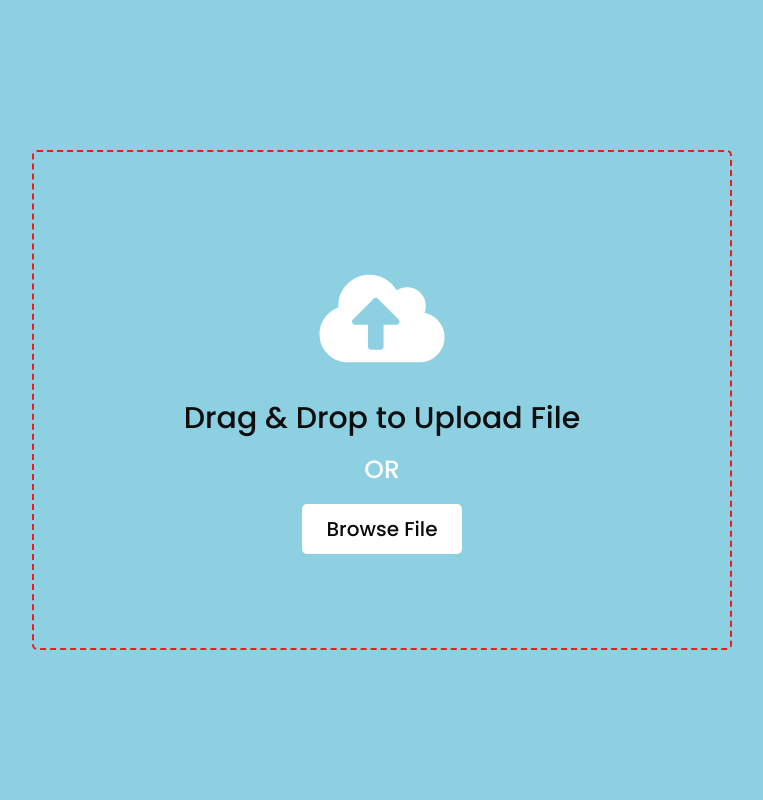
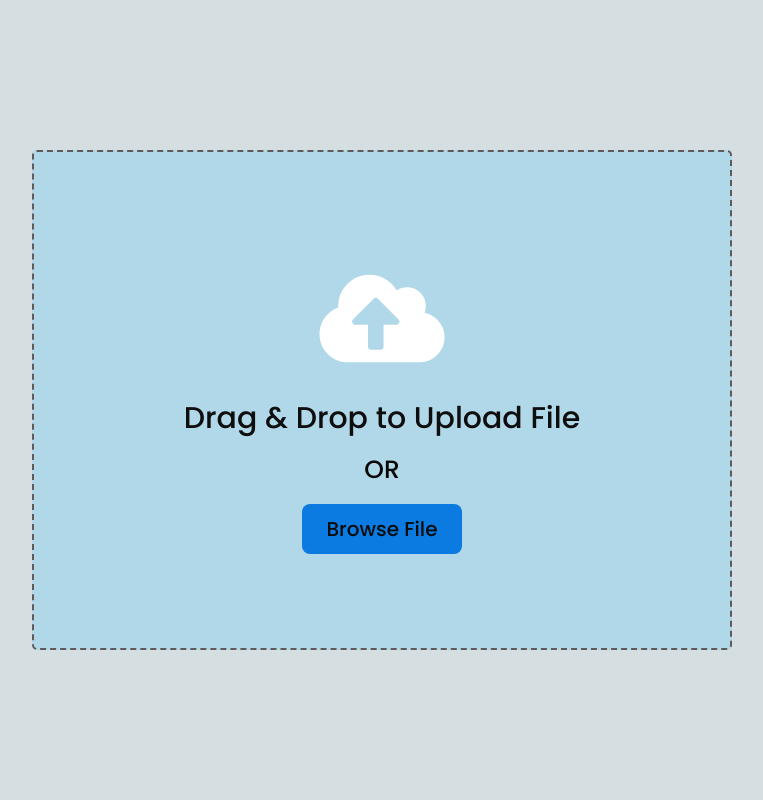
Before and after one commit to purna9547/ImageRecognize, a Django app: page / in a window 1280 px wide. Shown: the whole page, without its empty margins (258-1021 px from the left). Run offline with Django 5.2, Linux system fonts and the light colour scheme.

Commit message:
Update index.html

```diff
--- a/uploadImage/MyProject/MyApp/templates/index.html
+++ b/uploadImage/MyProject/MyApp/templates/index.html
@@ -23,10 +23,10 @@
       align-items: center;
       justify-content: center;
       min-height: 100vh;
-      background: #8dd0e2;
+      background: #d5dfe2;
     }
     .drag-area {
-      border: 2px dashed #f41a1a;
+      border: 2px dashed #605a5a;
       height: 500px;
       width: 700px;
       border-radius: 5px;
@@ -35,6 +35,7 @@
       justify-content: center;
       flex-direction: column;
       transition: width 0.3s, height 0.3s;
+      background: #b1d8e9;
     }
     .drag-area.active {
       border: 2px solid #fff;
@@ -52,7 +53,7 @@
     .drag-area span {
       font-size: 25px;
       font-weight: 500;
-      color: #fff;
+      color: #070707;
       margin: 10px 0 15px 0;
     }
     .drag-area button {
@@ -61,14 +62,14 @@
       font-weight: 500;
       border: none;
       outline: none;
-      background: #fff;
+      background: #0b7ae1;
       color: #0b0b0b;
-      border-radius: 5px;
+      border-radius: 8px;
       cursor: pointer;
       transition: background 0.3s;
     }
     .drag-area button:hover {
-      background: #f1f1f1;
+      background: #2797ec;
     }
     .drag-area img {
       height: 100%;
@@ -80,7 +81,7 @@
     /* Responsive styles */
     @media (max-width: 768px) {
       .drag-area {
-        width: 90%;
+        width: 80%;
         height: 300px;
       }
       .drag-area .icon {
@@ -100,7 +101,7 @@
 
     @media (max-width: 480px) {
       .drag-area {
-        width: 100%;
+        width: 90%;
         height: 250px;
       }
       .drag-area .icon {
@@ -128,7 +129,6 @@
       <input type="file" hidden />
       <div id="result"></div>
     </div>
-
     <script>
       // Selecting all required elements
       const dropArea = document.querySelector(".drag-area"),
```
